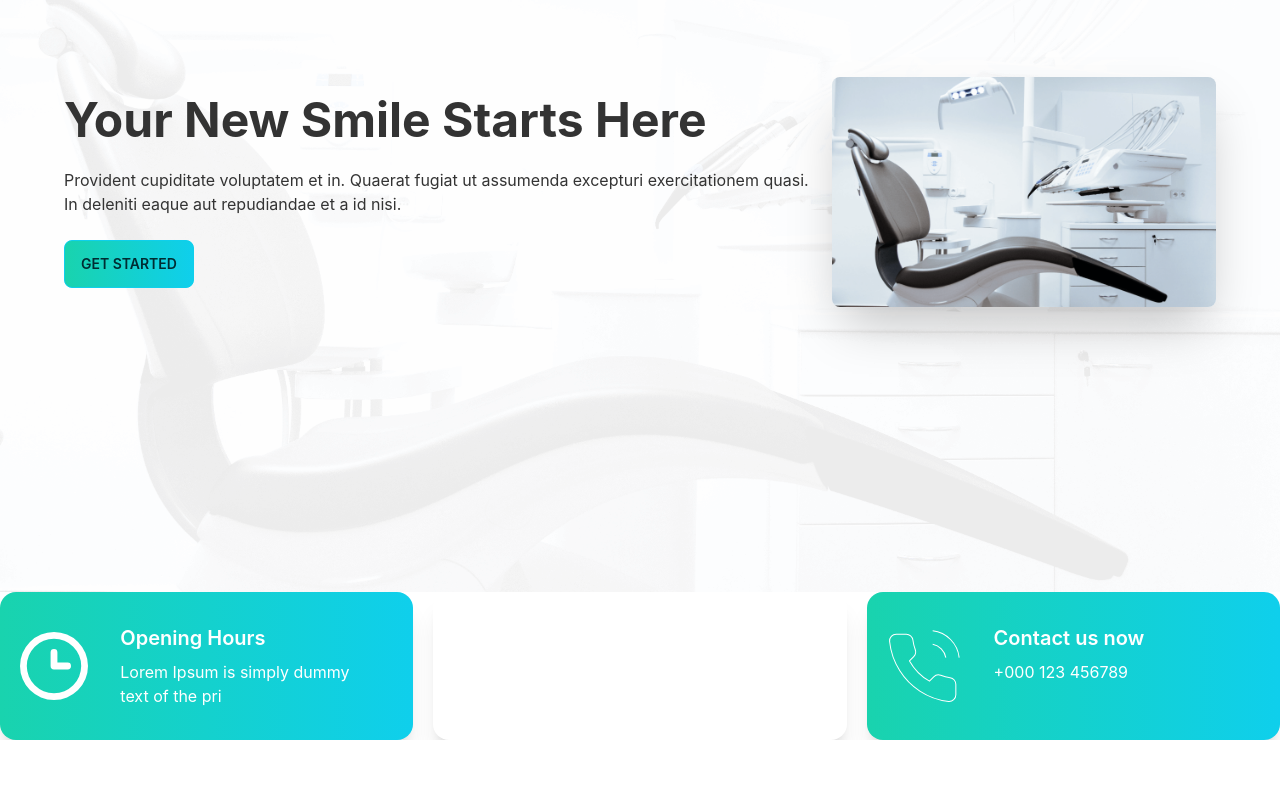
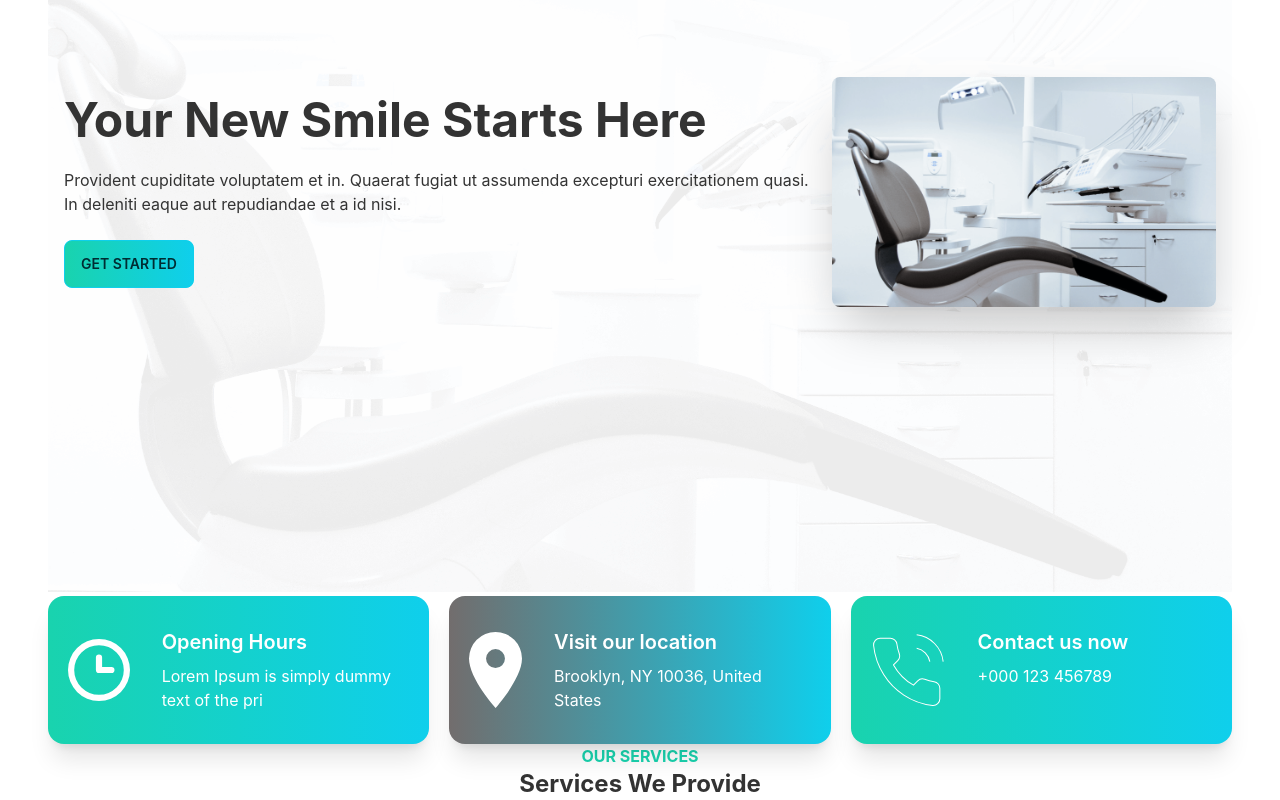
Before and after one commit to RHN007/doctors_portal, a React (Create React App) app: page / in a window 1280 px wide. Shown: the part 272-1072 px from the top of the page. Before the commit the page ends 1012 px from the top, so only its background shows below. Built offline with nearby package versions, Linux system fonts and the light colour scheme.

Commit message:
adding service

```diff
--- a/src/Pages/Home/Banner.js
+++ b/src/Pages/Home/Banner.js
@@ -3,7 +3,7 @@ import chair from '../../assets/images/chair.png';
 
 const Banner = () => {
     return (
-        <div class="hero min-h-screen px-12 bg-[url('/src/assets/images/bg.png')] ">
+        <div class="hero min-h-screen bg-[url('/src/assets/images/bg.png')] mb-1">
             <div class="hero-content flex-col lg:flex-row-reverse">
                 <img src={chair} class="max-w-sm rounded-lg shadow-2xl" />
                 <div>
--- a/src/Pages/Home/Home.js
+++ b/src/Pages/Home/Home.js
@@ -1,13 +1,16 @@
 import React from 'react';
 import Banner from './Banner';
 import Info from './Info';
+import Services from './Services'
+
 
 
 const Home = () => {
     return (
-        <div>
+        <div className='px-12'>
             <Banner></Banner>
             <Info></Info>
+            <Services></Services>
 
         </div>
     );
--- a/src/Pages/Home/Info.js
+++ b/src/Pages/Home/Info.js
@@ -8,7 +8,7 @@ const Info = () => {
     return (
         <div className='grid grid-cols-1 lg:grid-cols-3 gap-5'>
             <InforCard img={clock} cardTitle="Opening Hours"  bgClass="bg-gradient-to-r from-secondary to-primary" cardDetails="Lorem Ipsum is simply dummy text of the pri"  ></InforCard>
-            <InforCard img={marker} cardTitle="Visit our location" bgClass="bg-accent" cardDetails="Brooklyn, NY 10036, United States" ></InforCard>
+            <InforCard img={marker} cardTitle="Visit our location" bgClass="bg-gradient-to-r from-accent to-primary" cardDetails="Brooklyn, NY 10036, United States" ></InforCard>
             <InforCard img={phone} cardTitle="Contact us now" bgClass="bg-gradient-to-r from-secondary to-primary" cardDetails="+000 123 456789" ></InforCard>
         </div>
     );
--- /dev/null
+++ b/src/Pages/Home/Service.js
@@ -0,0 +1,11 @@
+import React from 'react';
+
+const Service = () => {
+    return (
+        <div>
+
+        </div>
+    );
+};
+
+export default Service;
--- /dev/null
+++ b/src/Pages/Home/Services.js
@@ -0,0 +1,47 @@
+import React from 'react';
+
+import cavity from '../../assets/images/cavity.png'
+import flouride from '../../assets/images/fluoride.png'
+import whitening from '../../assets/images/whitening.png'
+import Service from './Service';
+
+
+const Services = () => {
+    const services=[
+    {
+        _id:1,
+        name:'Floride Treatment',
+        description:'Flaura Treatment is good',
+        img: flouride
+    },
+    {
+        _id:2,
+        name:'Cavity Filling',
+        description:'You can do it for your Broken Teeth',
+        img: cavity
+    },
+    {
+        _id:3,
+        name:'Teeth Whitening',
+        description:'You can do it by cleaning your teeth.',
+        img: whitening
+    }
+    ]
+    return (
+        <div >
+            <h1 className='text-secondary font-bold text-center'>OUR SERVICES</h1>
+            <h2 className=' text-2xl font-bold text-center'>Services We Provide</h2>
+           <div className='grid grid-cols-1 lg:grid-cols-3 gap-10'>
+
+           {
+            services.map(service => <Service
+            key={service._id}
+            service={service}></Service>)
+           }
+
+            </div>
+        </div>
+    );
+};
+
+export default Services;
--- a/tailwind.config.js
+++ b/tailwind.config.js
@@ -13,7 +13,7 @@ module.exports = {
         doctortheme: {
           primary: "#0FCFEC",
           secondary: "#19D3AE",
-          accent: "#3A4256",
+          accent: "#726d6d",
           neutral: "#3d4451",
           "base-100": "#ffffff",
         },
```
